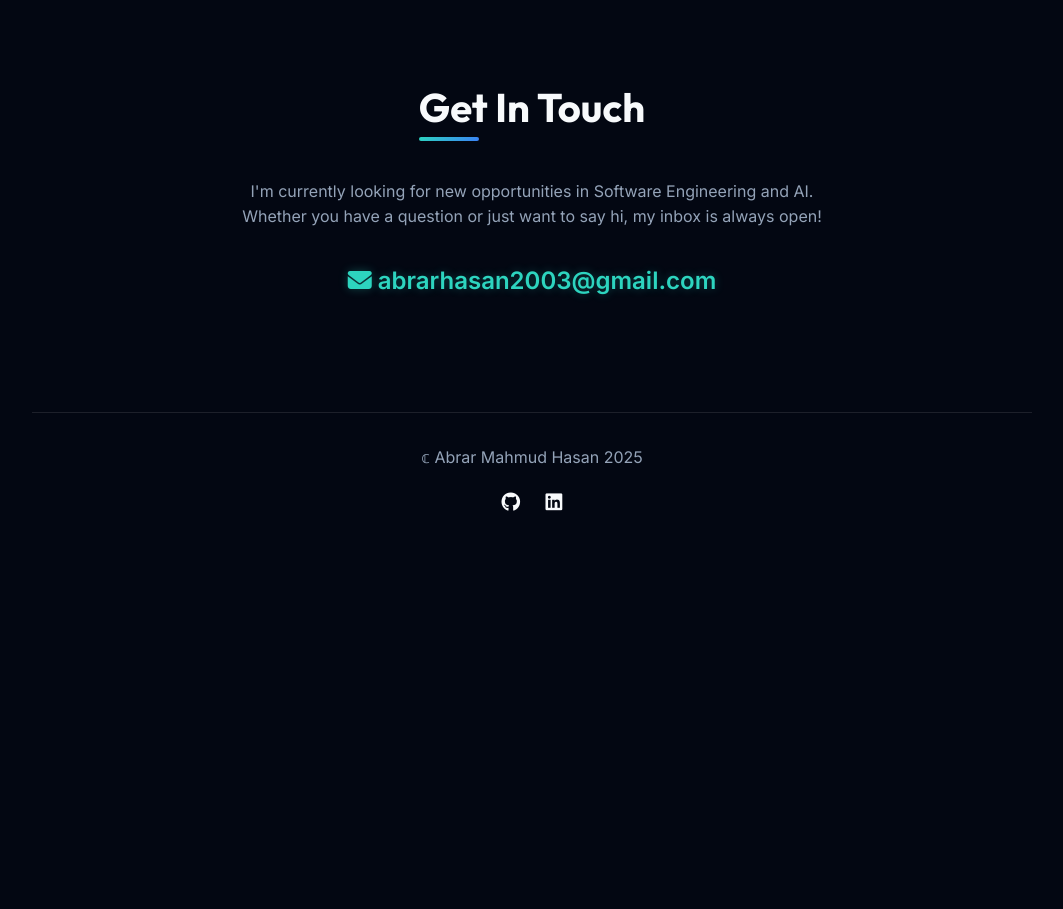
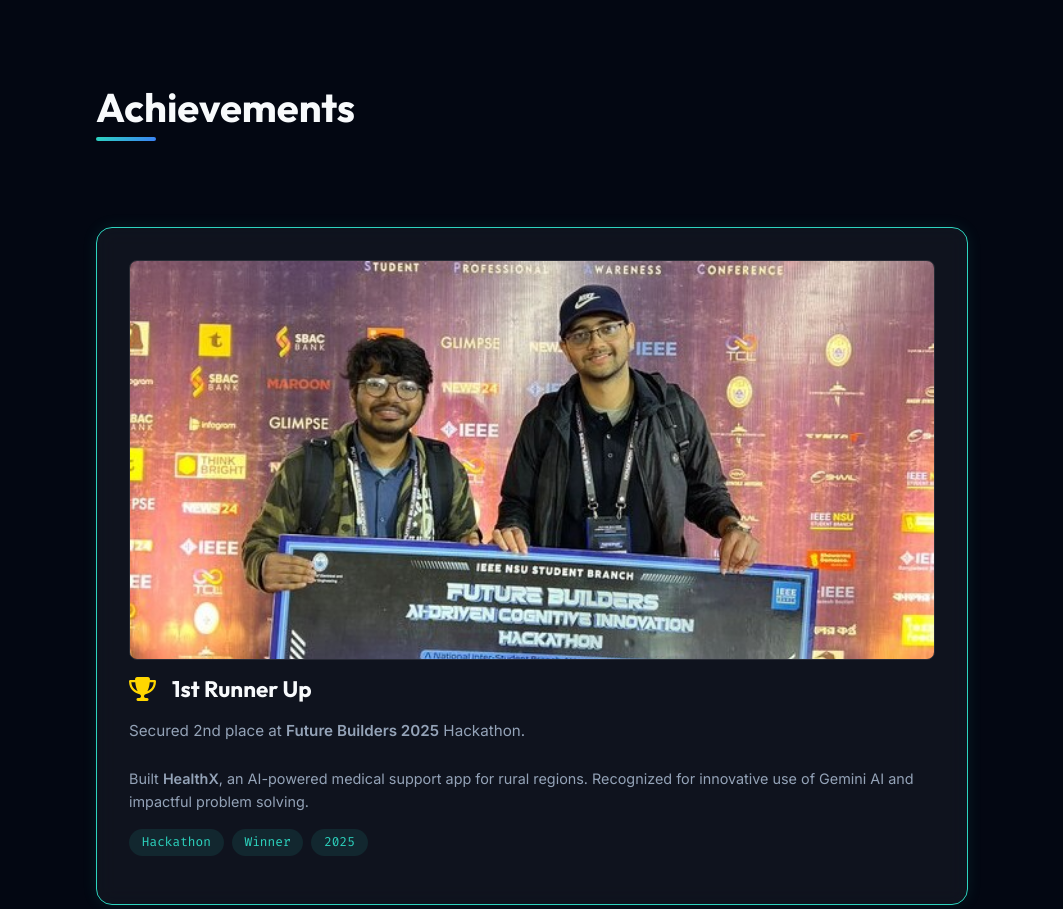
Before and after one commit to AlchemistReturns/portfolio-site, a plain HTML site: page index.html in a window 1280 px wide. Shown: the part 5093-6002 px from the top of the page, without its empty margins (108-1171 px from the left). Before the commit the page ends 5643 px from the top, so only its background shows below. Drawn offline with Linux system fonts and the light colour scheme.

Commit message:
added achievement section

```diff
--- a/index.html
+++ b/index.html
@@ -329,6 +329,34 @@
 
 
 
+        <section id="achievements" class="section">
+            <div class="container">
+                <h2 class="section-title fade-in">Achievements</h2>
+                <div class="projects-grid">
+                    <div class="card project-card fade-in"
+                        style="border-color: var(--accent-primary); box-shadow: 0 0 15px rgba(45, 212, 191, 0.1);">
+                        <div class="project-thumb">
+                            <img src="futurebuilder.jpg" alt="Future Builders 2025 Win">
+                        </div>
+                        <div class="card-header">
+                            <i class="fas fa-trophy project-icon" style="color: #FFD700;"></i> <!-- Gold for trophy -->
+                            <h3>1st Runner Up</h3>
+                        </div>
+                        <p>Secured 2nd place at <strong>Future Builders 2025</strong> Hackathon.</p>
+                        <p style="font-size: 0.9rem; margin-top: 0.5rem;">
+                            Built <strong>HealthX</strong>, an AI-powered medical support app for rural regions.
+                            Recognized for innovative use of Gemini AI and impactful problem solving.
+                        </p>
+                        <div class="tags" style="margin-top: auto;">
+                            <span class="tag">Hackathon</span>
+                            <span class="tag">Winner</span>
+                            <span class="tag">2025</span>
+                        </div>
+                    </div>
+                </div>
+            </div>
+        </section>
+
         <section id="contact" class="section">
             <div class="container text-center" style="text-align: center;">
                 <h2 class="section-title fade-in">Get In Touch</h2>
--- a/style.css
+++ b/style.css
@@ -430,3 +430,17 @@ ul {
 .project-card:hover .project-thumb img {
     transform: scale(1.05);
 }
+
+/* Fix for Achievement Image on larger screens */
+@media (min-width: 768px) {
+    #achievements .project-thumb {
+        height: auto;
+        height: 400px;
+    }
+
+    #achievements .project-thumb img {
+        height: auto;
+        width: 100%;
+        object-fit: contain;
+    }
+}
```
Also changed, not shown: futurebuilder.jpg (added).
